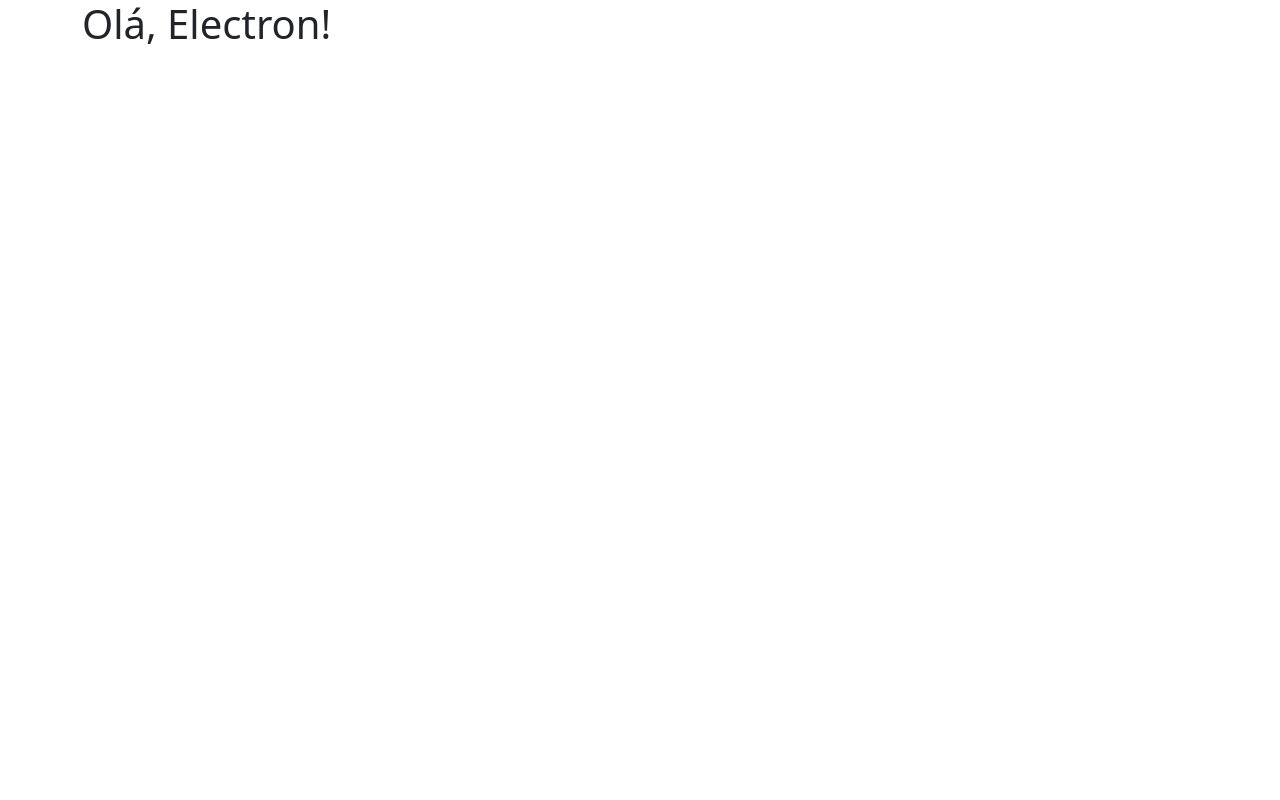
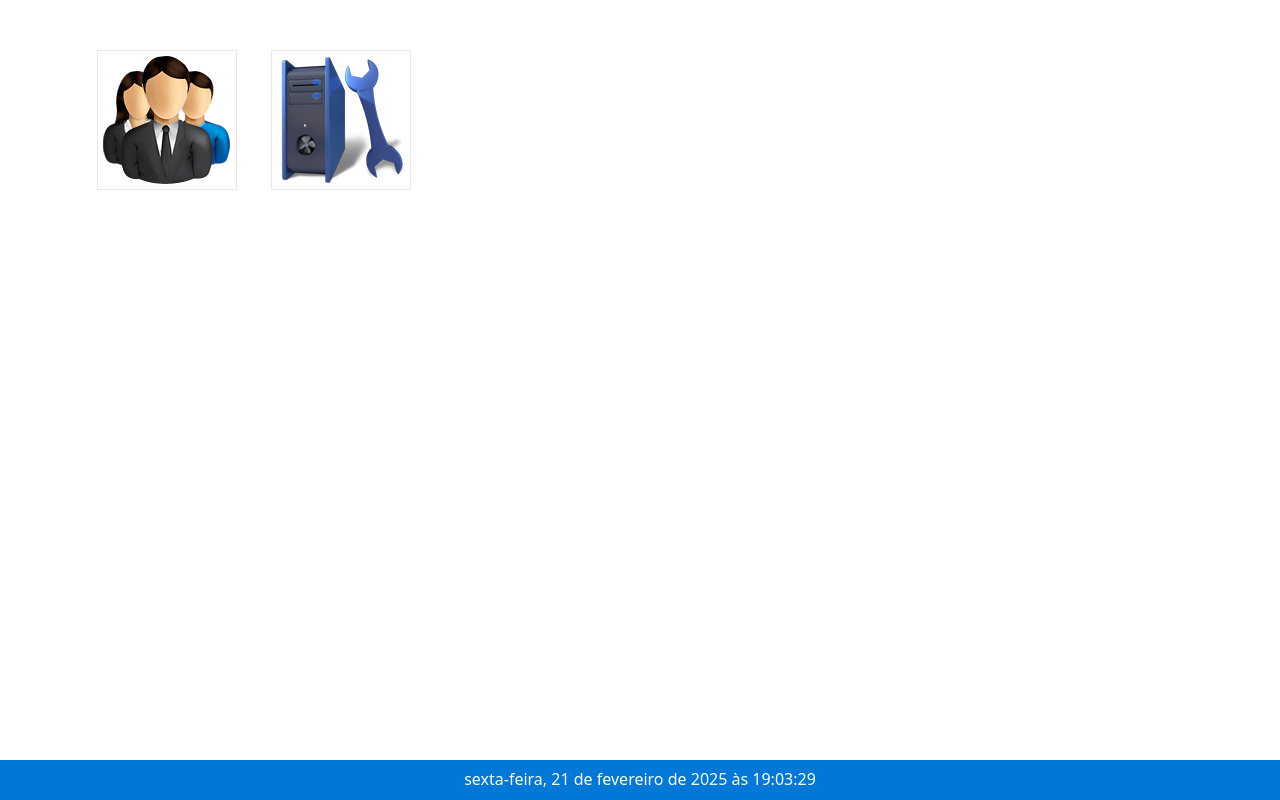
Before and after one commit to somadekadane/assisti_sk, a plain HTML site: page src/views/index.html in a window 1280 px wide. Drawn offline with Linux system fonts and the light colour scheme.

Commit message:
eletron 20

```diff
--- a/src/public/css/style.css
+++ b/src/public/css/style.css
@@ -1 +1,24 @@
 @charset "utf-8";
+
+/* Botões (Tela principal)*/
+.button img {
+    margin: 50px 15px 25px 15px;
+    padding: 5px;
+    border: 1px solid #e8e8e8;
+    cursor: pointer;
+}
+
+/* rodapé */
+footer {
+    width: 100%;
+    height: 40px;
+    text-align: center;
+    background-color: #0078d7;
+    position: fixed;
+    bottom: 0;
+}
+
+footer p {
+    color: #ffffff;
+    padding-top: 7px;
+}
--- /dev/null
+++ b/src/public/js/script.js
@@ -0,0 +1,17 @@
+/**
+ * Data atulizada no rodapé
+ */
+function obterData() {
+    const dataAtual = new Date()
+    const options = {
+        weekday: 'long',
+        year: 'numeric',
+        month: 'long',
+        day: 'numeric'
+
+    }
+    return dataAtual.toLocaleTimeString('pt-BR', options)
+}
+
+// exercutar a função ao iniciar o app.(janela principal)
+document.getElementById('dataAtual').innerHTML = obterData()
--- a/src/views/index.html
+++ b/src/views/index.html
@@ -1,24 +1,32 @@
 <!DOCTYPE html>
-<html lang="pt-BR">
+<html lang="pt-br">
 
 <head>
     <meta charset="UTF-8">
     <meta name="viewport" content="width=device-width, initial-scale=1.0">
-    <!-- Título que seré exibido na janela -->
-    <title>Assistência sk</title>
+    <!-- Título que será exibido na janela -->
+    <title>ASSIS TI</title>
     <!-- Bootstrap -->
     <link rel="stylesheet" href="../public/css/bootstrap.min.css">
     <!-- CSS personalizado -->
-     <link rel="stylesheet" href="../public/css/style.css">
+    <link rel="stylesheet" href="../public/css/style.css">
+    <!--Impedir a exercução de scripts-externos ou não autorizados-->
+    <meta http-equiv="Content-Security-Policy" content="script-src 'self' 'unsafe-inline'">
 </head>
 
 <body>
-    <div class="container">
-        <h1>Olá, Electron!</h1>
+    <div class="container button">
+        <img src="../public/img/clientes.png" alt="clientes" title="Cadastro de clientes">
+        <img src="../public/img/os.png" alt="computador" title="Emissão de OS">
     </div>
+    <footer>
+        <p id="dataAtual"></p>
 
-    <!-- Bootstrap-->
+    </footer>
+
+    <!-- Bootstrap -->
     <script src="../public/js/bootstrap.min.js"></script>
+    <script src="../public/js/script.js"></script>
 </body>
 
 </html>
```
Also changed, not shown: src/package.json (deleted, +0 -23 lines), src/views/sobre.html (added, +26 -0 lines), src/public/img/clientes.png (added), src/public/img/os.png (added), 1 other file.
